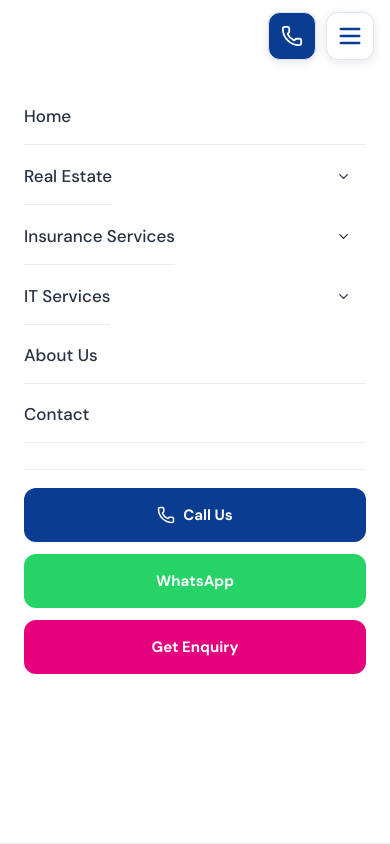
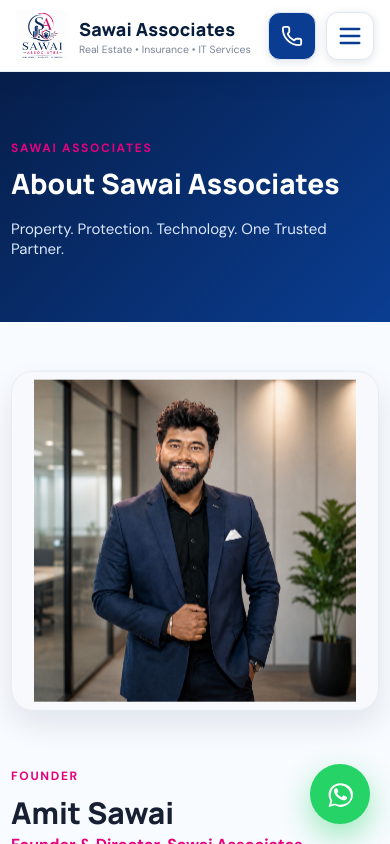
Before and after one commit to logicmoksha-beep/sawai-associates, a React (Vite) app: page /about in a window 390 px wide. Shown: the top 844 px of the page. Built offline with nearby package versions, Linux system fonts and the light colour scheme.

Commit message:
addded navbar changes

```diff
--- a/src/components/Navbar.jsx
+++ b/src/components/Navbar.jsx
@@ -93,17 +93,20 @@
 ];
 
 export default function Navbar() {
-  const [open, setOpen] = useState(false);
+  const [isMobileMenuOpen, setIsMobileMenuOpen] = useState(false);
   const [drop, setDrop] = useState(null);
   const [subMenu, setSubMenu] = useState(null);
 
   const navRef = useRef(null);
+  const drawerRef = useRef(null);
 
   useEffect(() => {
     const handleClickOutside = (event) => {
       if (
         navRef.current &&
-        !navRef.current.contains(event.target)
+        drawerRef.current &&
+        !navRef.current.contains(event.target) &&
+        !drawerRef.current.contains(event.target)
       ) {
         setDrop(null);
         setSubMenu(null);
@@ -125,16 +128,22 @@
   const toggle = (name) =>
     setDrop(drop === name ? null : name);
 
+  const openMenu = () => {
+    setIsMobileMenuOpen(true);
+    setDrop(null);
+    setSubMenu(null);
+  };
+
   const closeMenus = () => {
-    setOpen(false);
+    setIsMobileMenuOpen(false);
     setDrop(null);
     setSubMenu(null);
   };
 
   useEffect(() => {
-    document.body.classList.toggle("menu-open", open);
+    document.body.classList.toggle("menu-open", isMobileMenuOpen);
     return () => document.body.classList.remove("menu-open");
-  }, [open]);
+  }, [isMobileMenuOpen]);
 
   const Dropdown = ({
     name,
@@ -151,6 +160,7 @@
 
         <button
           className="dropdown-toggle"
+          aria-expanded={drop === name}
           onClick={() => toggle(name)}
         >
           <ChevronDown size={15} />
@@ -251,7 +261,14 @@
         </div>
       </div>
 
-      {open && <button className="mobile-nav-backdrop" aria-label="Close navigation" onClick={closeMenus} />}
+      {isMobileMenuOpen && (
+        <button
+          type="button"
+          className="mobile-nav-backdrop"
+          aria-label="Close navigation menu"
+          onClick={closeMenus}
+        />
+      )}
 
       <header className="navbar" ref={navRef}>
         <div className="nav-inner">
@@ -271,18 +288,8 @@
             </span>
           </Link>
 
-          <nav
-            id="site-nav"
-            className={
-              open
-                ? "nav-menu show"
-                : "nav-menu"
-            }
-          >
-            <Link
-              to="/"
-              onClick={closeMenus}
-            >
+          <nav id="site-nav" className="nav-menu">
+            <Link to="/" onClick={closeMenus}>
               Home
             </Link>
 
@@ -308,44 +315,13 @@
               items={itMenu}
             />
 
-            <Link
-              to="/about"
-              onClick={closeMenus}
-            >
+            <Link to="/about" onClick={closeMenus}>
               About Us
             </Link>
 
-            <Link
-              to="/contact"
-              onClick={closeMenus}
-            >
+            <Link to="/contact" onClick={closeMenus}>
               Contact
             </Link>
-
-            {/* Mobile quick actions — let users act immediately */}
-            <div className="nav-quick-actions">
-              <a
-                className="nav-quick-btn nav-quick-call"
-                href={`tel:+91${CONTACT.phone}`}
-              >
-                <Phone size={18} /> Call Us
-              </a>
-              <a
-                className="nav-quick-btn nav-quick-whatsapp"
-                href={`https://wa.me/${CONTACT.whatsapp}`}
-                target="_blank"
-                rel="noreferrer"
-              >
-                WhatsApp
-              </a>
-              <Link
-                className="nav-quick-btn nav-quick-enquiry"
-                to="/contact"
-                onClick={closeMenus}
-              >
-                Get Enquiry
-              </Link>
-            </div>
           </nav>
 
           <Link
@@ -367,15 +343,111 @@
           <button
             type="button"
             className="mobile-menu"
-            aria-label={open ? "Close navigation menu" : "Open navigation menu"}
-            aria-expanded={open}
-            aria-controls="site-nav"
-            onClick={() => setOpen(!open)}
+            aria-label="Open navigation menu"
+            aria-expanded={isMobileMenuOpen}
+            aria-controls="mobile-navigation"
+            onClick={openMenu}
           >
-            {open ? <X size={28} /> : <Menu size={28} />}
+            <Menu size={28} />
           </button>
         </div>
       </header>
+
+      {/* ===== Mobile right-side slide-in drawer ===== */}
+      <aside
+        id="mobile-navigation"
+        ref={drawerRef}
+        aria-hidden={!isMobileMenuOpen}
+        className={
+          isMobileMenuOpen
+            ? "mobile-drawer open"
+            : "mobile-drawer"
+        }
+      >
+        <div className="mobile-drawer-header">
+          <Link
+            to="/"
+            className="mobile-drawer-brand"
+            onClick={closeMenus}
+          >
+            <img src={logo} alt="logo" />
+
+            <b>Sawai Associates</b>
+          </Link>
+
+          <button
+            type="button"
+            className="mobile-drawer-close"
+            aria-label="Close navigation menu"
+            onClick={closeMenus}
+          >
+            <X size={24} />
+          </button>
+        </div>
+
+        {/* Drawer navigation scrolls internally when it is taller than
+            the viewport; the header above stays pinned. */}
+        <nav className="mobile-drawer-nav">
+          <Link to="/" onClick={closeMenus}>
+            Home
+          </Link>
+
+          <Dropdown
+            name="realEstate"
+            label="Real Estate"
+            path="/real-estate"
+            items={realEstateMenu}
+            isRealEstate={true}
+          />
+
+          <Dropdown
+            name="insurance"
+            label="Insurance Services"
+            path="/insurance"
+            items={insuranceMenu}
+          />
+
+          <Dropdown
+            name="it"
+            label="IT Services"
+            path="/it-services"
+            items={itMenu}
+          />
+
+          <Link to="/about" onClick={closeMenus}>
+            About Us
+          </Link>
+
+          <Link to="/contact" onClick={closeMenus}>
+            Contact
+          </Link>
+
+          {/* Mobile quick actions — let users act immediately */}
+          <div className="nav-quick-actions">
+            <a
+              className="nav-quick-btn nav-quick-call"
+              href={`tel:+91${CONTACT.phone}`}
+            >
+              <Phone size={18} /> Call Us
+            </a>
+            <a
+              className="nav-quick-btn nav-quick-whatsapp"
+              href={`https://wa.me/${CONTACT.whatsapp}`}
+              target="_blank"
+              rel="noreferrer"
+            >
+              WhatsApp
+            </a>
+            <Link
+              className="nav-quick-btn nav-quick-enquiry"
+              to="/contact"
+              onClick={closeMenus}
+            >
+              Get Enquiry
+            </Link>
+          </div>
+        </nav>
+      </aside>
     </>
   );
 }
--- a/src/styles/responsive.css
+++ b/src/styles/responsive.css
@@ -10,10 +10,6 @@
   .nav-inner{width:100%;padding-left:14px;padding-right:14px}
   .navbar{position:sticky;top:0}
   .topbar{font-size:11px}
-  .topbar-inner{min-height:34px;height:auto;flex-wrap:wrap;padding-top:6px;padding-bottom:6px}
-  .brand b{font-size:16px}.brand small{font-size:10px}.brand img{width:42px;height:42px}
-  .nav-menu{max-height:calc(100vh - 72px);overflow-y:auto;overflow-x:hidden;-webkit-overflow-scrolling:touch}
-  .dropdown{max-width:100%;left:0;right:auto;transform:none}
   .dropdown.active{transform:none}
   .submenu{max-width:100%;overflow-wrap:anywhere}
   .hero{min-height:560px;background-position:center}
@@ -76,14 +72,19 @@
 @media(max-width:850px){
   body.menu-open{overflow:hidden}
   .navbar{position:sticky;top:0;z-index:5000}
-  .mobile-nav-backdrop{display:block;position:fixed;inset:0;top:68px;border:0;background:rgba(5,16,31,.34);z-index:4900;cursor:pointer}
-  .nav-menu{position:fixed!important;top:68px!important;left:0!important;right:0!important;bottom:0!important;width:100%!important;max-height:calc(100dvh - 68px)!important;overflow-y:auto!important;overscroll-behavior:contain;padding:14px 22px 30px!important;z-index:5001!important;background:#fff!important;box-shadow:0 18px 35px rgba(0,0,0,.16)!important}
-  .nav-menu.show{display:flex!important}
-  .nav-menu>a,.nav-link-group>a{font-size:15px!important;padding:15px 0!important}
-  .nav-link-group{min-height:52px}
-  .dropdown{width:100%!important;padding:0 0 8px 12px!important}
-  .dropdown a{overflow-wrap:anywhere}
-  .mobile-menu{position:relative;z-index:5002}
+  /* Full-screen overlay behind the right-side drawer.
+     z must stay BELOW the sticky header (z:5000) because the drawer
+     lives inside that header's stacking context, so the drawer can be
+     above the overlay while the overlay still dims the page content. */
+  .mobile-nav-backdrop{
+    display:block;
+    position:fixed;
+    inset:0;
+    border:0;
+    background:rgba(5,16,31,.42);
+    z-index:4000;
+    cursor:pointer;
+  }
   .loan-partner-card{grid-template-columns:auto 1fr;gap:16px;padding:22px}
   .loan-partner-btn{grid-column:1/-1;width:100%;min-height:48px}
 }
@@ -144,13 +145,19 @@
   /* Remove the thin top strip so the brand bar is the prominent header */
   .topbar{ display:none !important; }
 
-  /* Main header bar: sticky, white, full width, comfortable height */
+  /* Main header bar: sticky, white, full width, comfortable height.
+     Use a fully opaque background and disable the inherited backdrop
+     blur on mobile — the translucent backdrop-filter + sticky header is a
+     known cause of whole-header repaint flicker ("blinking") when the
+     mouse hovers the bar on narrow viewports. */
   .navbar{
     position:sticky;
     top:0;
     height:72px;
     z-index:5000;
     background:#fff;
+    -webkit-backdrop-filter:none;
+    backdrop-filter:none;
     border-bottom:1px solid var(--line);
     box-shadow:0 6px 22px rgba(7,29,61,.08);
   }
@@ -193,8 +200,6 @@
     background:#fff;
     color:var(--blue);
     cursor:pointer;
-    position:relative;
-    z-index:5002;
     box-shadow:0 2px 10px rgba(15,44,85,.12);
     touch-action:manipulation;
     transition:transform .15s ease, background .15s ease;
@@ -203,53 +208,136 @@
   .mobile-menu:active{ transform:scale(.94); }
   .mobile-menu:hover{ background:#f3f7ff; }
 
-   /* Backdrop covers the whole screen behind the header + panel */
+   /* Full-screen overlay sits above the page/navbar (z:5000) and below
+      the drawer (z:5002). Clicking it closes the drawer. */
   .mobile-nav-backdrop{
     inset:0 !important;
     top:0 !important;
-    z-index:5000 !important;
+    z-index:5001 !important;
   }
 
-  /* FULL-PAGE NAV: the menu is a full-screen overlay. The header bar
-     (logo + X button) stays visible on top so the user can close it. */
-  .nav-menu{
+  /* Hide the desktop #site-nav menu on mobile (the drawer replaces it) */
+  .nav-menu{ display:none !important; }
+
+  /* RIGHT-SIDE SLIDE-IN DRAWER
+     A fixed element anchored to the right edge. It slides in from the
+     right (translateX 100% -> 0) using a transform transition and never
+     pushes or resizes the page content. It is width-capped so it never
+     covers the entire screen. */
+  .mobile-drawer{
     position:fixed !important;
-    inset:0 !important;
     top:0 !important;
-    left:0 !important;
     right:0 !important;
     bottom:0 !important;
-    width:100% !important;
-    height:100dvh !important;
-    max-height:100dvh !important;
-    margin:0 !important;
-    padding:88px 24px 40px !important; /* below the 72px header bar */
-    display:flex !important;
+    left:auto !important;
+    width:min(85vw,380px);
+    height:100vh;
+    max-height:100vh;
+    margin:0;
+    padding:0;
+    display:flex;
     flex-direction:column;
-    justify-content:flex-start !important;
-    align-items:stretch !important;
-    gap:2px;
-    background:#fff !important;
-    z-index:5001 !important;
-    overflow-y:auto !important;
+    align-items:stretch;
+    background:#fff;
+    z-index:5002;
+    overflow:hidden;
+    box-shadow:-12px 0 32px rgba(7,29,61,.18);
+    transform:translateX(100%);
+    /* Delay the visibility switch so the drawer stays on screen during
+       the closing slide (transform) before it disappears. */
+    transition:transform .3s ease-in-out, visibility 0s linear .3s;
+    visibility:hidden;
+  }
+  .mobile-drawer.open{
+    transform:translateX(0);
+    visibility:visible;
+    /* When opening, flip visibility immediately (no delay). */
+    transition:transform .3s ease-in-out, visibility 0s;
+  }
+
+  /* Drawer header: brand on the left, close (✕) pinned top-right */
+  .mobile-drawer-header{
+    display:flex;
+    align-items:center;
+    justify-content:space-between;
+    gap:12px;
+    flex:0 0 auto;
+    padding:14px 16px;
+    border-bottom:1px solid var(--line);
+    background:#fff;
+    z-index:1;
+  }
+  .mobile-drawer-brand{
+    display:flex;
+    align-items:center;
+    gap:10px;
+    min-width:0;
+    text-decoration:none;
+  }
+  .mobile-drawer-brand img{
+    width:40px;
+    height:40px;
+    flex:0 0 auto;
+    object-fit:contain;
+  }
+  .mobile-drawer-brand b{
+    font:800 17px/1.1 Manrope;
+    color:var(--navy);
+    white-space:nowrap;
+    overflow:hidden;
+    text-overflow:ellipsis;
+  }
+  .mobile-drawer-close{
+    width:44px;
+    height:44px;
+    flex:0 0 auto;
+    display:inline-flex;
+    align-items:center;
+    justify-content:center;
+    padding:0;
+    border:1px solid #dfe6f2;
+    border-radius:12px;
+    background:#fff;
+    color:var(--navy);
+    cursor:pointer;
+    touch-action:manipulation;
+    transition:background .15s ease, transform .15s ease;
+  }
+  .mobile-drawer-close svg{ width:24px; height:24px; }
+  .mobile-drawer-close:hover{ background:#f3f7ff; }
+  .mobile-drawer-close:active{ transform:scale(.96); }
+
+  /* Drawer navigation scrolls internally while the header stays pinned. */
+  .mobile-drawer-nav{
+    flex:1 1 auto;
+    min-height:0;
+    overflow-y:auto;
+    overflow-x:hidden;
     overscroll-behavior:contain;
-    box-shadow:none !important;
+    -webkit-overflow-scrolling:touch;
+    display:flex;
+    flex-direction:column;
+    align-items:stretch;
+    padding:6px 20px 30px;
+  }
+
+  /* Layering: website (default) < navbar (5000) < overlay (5001) < drawer (5002) */
+  .navbar{ z-index:5000 !important; }
+
+  /* Roomier, clearly-tappable menu rows inside the drawer. */
+  .mobile-drawer-nav > a,
+  .mobile-drawer-nav .nav-link-group > a{
+    font-size:16.5px !important;
+    padding:15px 0 !important;
+    line-height:1.3;
+    color:#273142;
+    font-weight:600;
+    border-bottom:1px solid var(--line);
     text-align:left;
   }
-
-  /* Keep the header bar (with the X) visible above the overlay */
-  .navbar{ z-index:5002 !important; }
-  .mobile-menu{ z-index:5003 !important; }
-
-  /* Roomier, clearly-tappable menu rows that fill the page */
-  .nav-menu > a,
-  .nav-link-group > a{
-    font-size:17px !important;
-    padding:17px 0 !important;
-    line-height:1.3;
-    border-bottom:1px solid var(--line);
-  }
-  .nav-link-group{ min-height:58px; }
+  .mobile-drawer-nav > a:last-of-type{ border-bottom:1px solid var(--line); }
+  .nav-drop{ width:100%; }
+  .nav-link-group{ min-height:56px; }
   .nav-link-group .dropdown-toggle,
   .dropdown-toggle{
     width:46px;
@@ -265,7 +353,14 @@
   .submenu a{ padding:12px 10px; font-size:15px; }
   .dropdown a{ padding:12px 8px; font-size:15px; }
   .dropdown{ border-bottom:1px solid var(--line); padding-bottom:10px !important; }
-  .nav-menu > a:last-of-type{ border-bottom:1px solid var(--line); }
+
+  /* Prevent base.css's `.nav-drop:hover .dropdown { display:none }`
+     rule from force-hiding the click-activated dropdowns inside the
+     drawer — that rule would repeatedly hide/show an open submenu the
+     moment the pointer is over its row, causing flicker/blinking.
+     (Same specificity, so this later rule wins in the cascade.) */
+  .mobile-drawer .dropdown.active{ display:block !important; }
+  .mobile-drawer .submenu{ display:block !important; }
 
   /* Mobile quick-call button next to the hamburger in the header bar */
   .mobile-call{
@@ -281,8 +376,6 @@
     background:var(--blue);
     color:#fff;
     cursor:pointer;
-    position:relative;
-    z-index:5002;
     box-shadow:0 2px 10px rgba(15,44,85,.12);
     touch-action:manipulation;
     transition:transform .15s ease, background .15s ease;
@@ -318,3 +411,12 @@
   .nav-quick-enquiry{ background:var(--pink); color:#fff; }
   .nav-quick-btn:active{ transform:scale(.98); }
 }
+
+/* =========================================================================
+   DESKTOP (>= 851px): keep the existing horizontal #site-nav navbar
+   untouched. The mobile right-side drawer and its overlay are hidden.
+   ========================================================================= */
+@media (min-width: 851px){
+  .mobile-drawer{ display:none !important; }
+  .mobile-nav-backdrop{ display:none; }
+}
```
